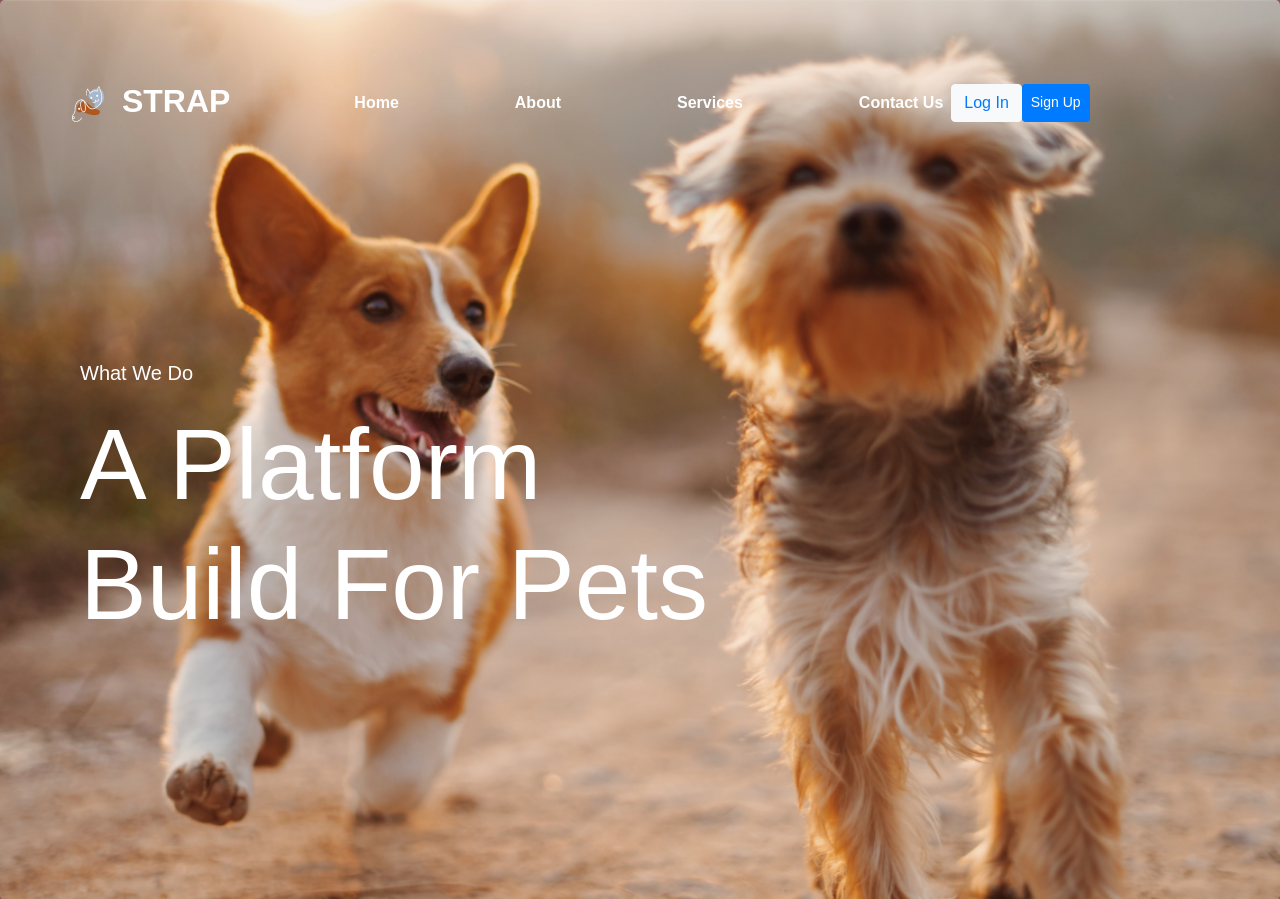
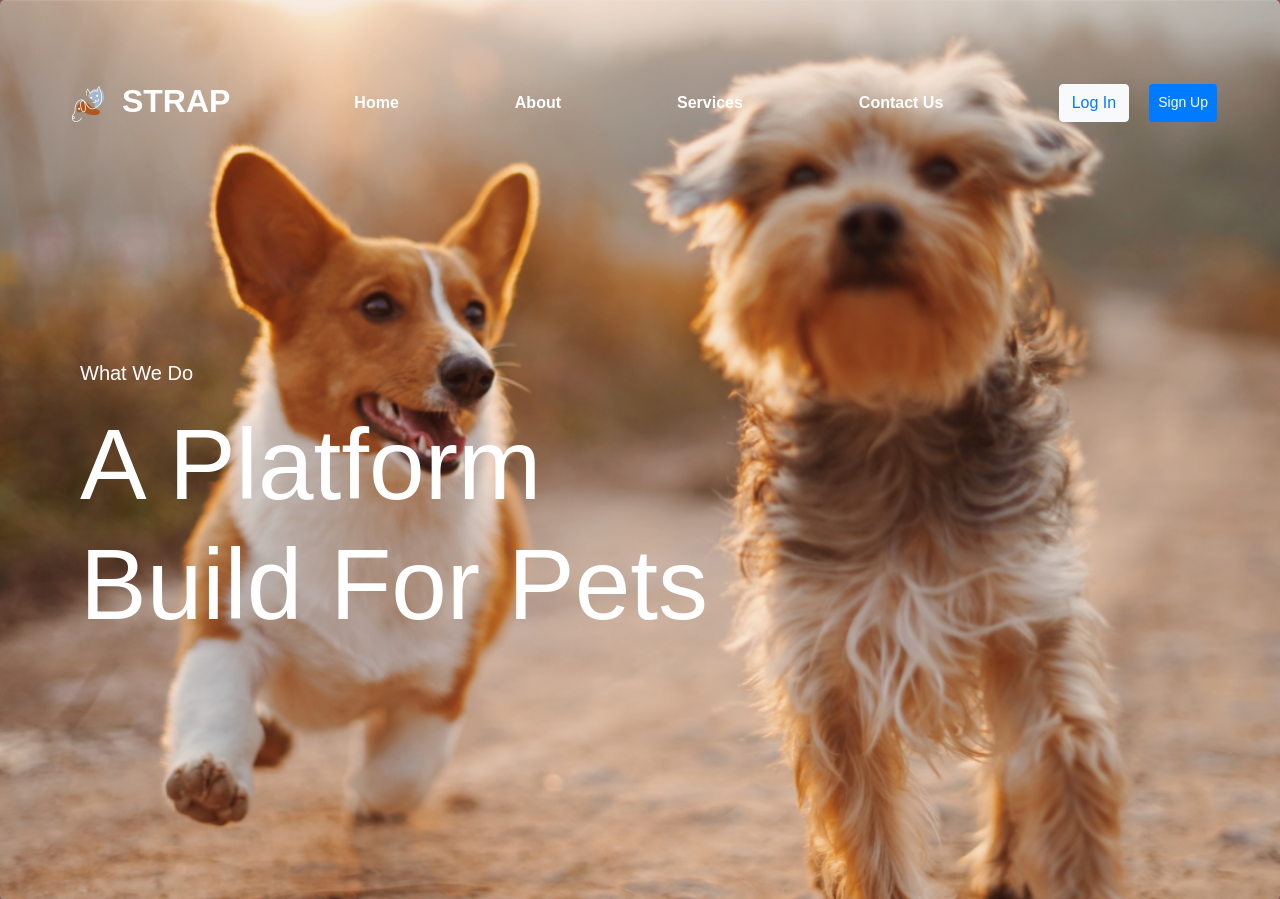
Before and after one commit to dinogomez/STRAP, a PHP site: page /views/index.php in a window 1280 px wide. Shown: the top 899 px of the page. Run offline with PHP 8.4, Linux system fonts and the light colour scheme; some libraries are stand-ins or nearby versions.

Commit message:
IFE01-2/IFE01-3_Float_Nav_Right_Spacing_Login_and_Signup

```diff
--- a/assets/css/landing.css
+++ b/assets/css/landing.css
@@ -5,6 +5,10 @@
 }
 .login-button{
     text-decoration: none;
+}
+.nav-button{
+    margin-right: 20px;
+    margin-left: 30px;
 }
 .nav-item-link{
     color: white !important;
--- a/views/index.php
+++ b/views/index.php
@@ -33,11 +33,11 @@
                   </li>
                 </ul>
 
-                <form class="d-flex">
-                    <button class="btn btn-light me-2" type="button"><a class="login-button" href="/login">Log In</a></button>
+              </div>
+              <form class="d-flex">
+                    <button class="nav-button btn btn-light me-2" type="button"><a class="login-button" href="/login">Log In</a></button>
                     <button class="btn btn-sm btn-primary" type="button">Sign Up</button>
                 </form>
-              </div>
             </div>
           </nav>
 
```
